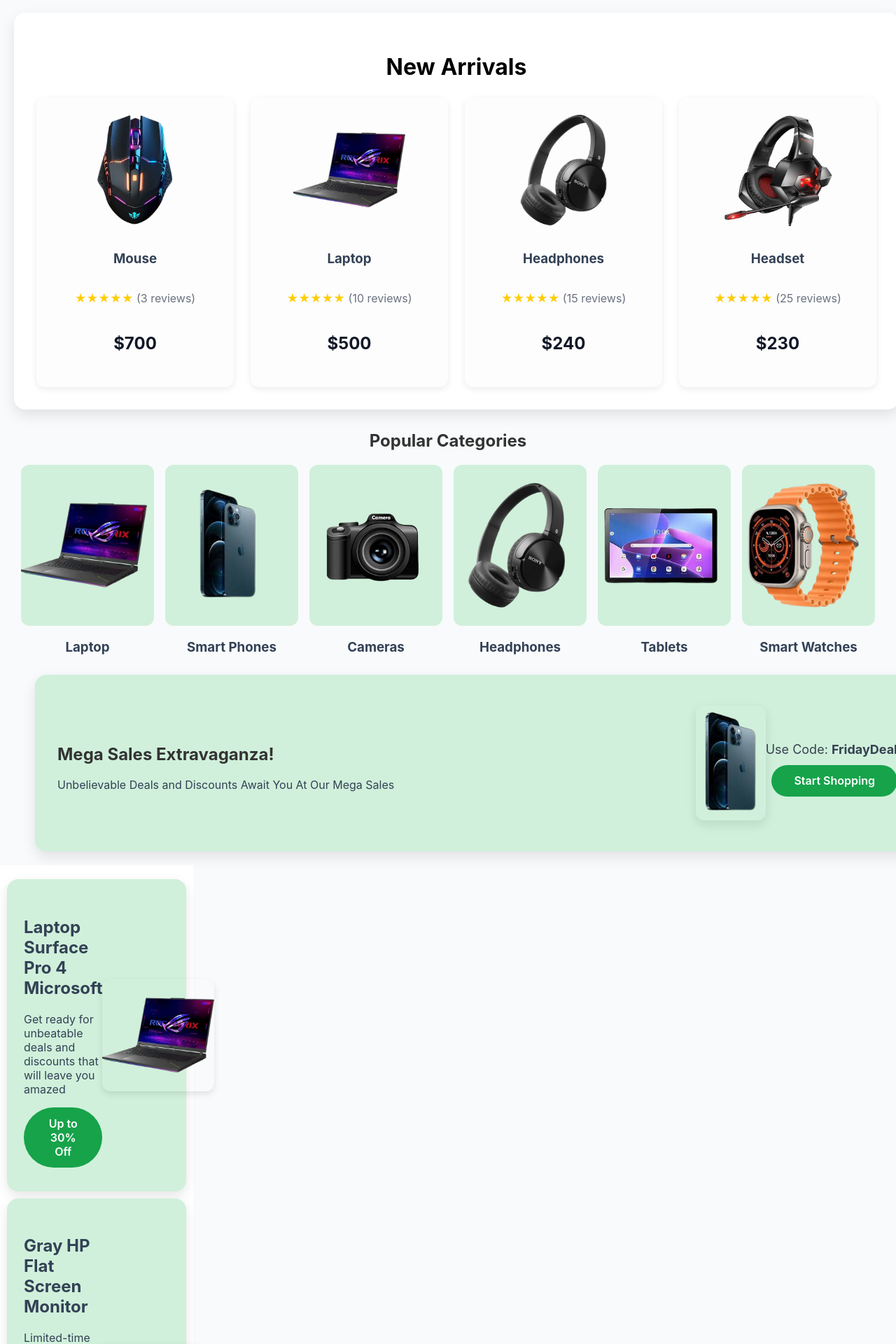
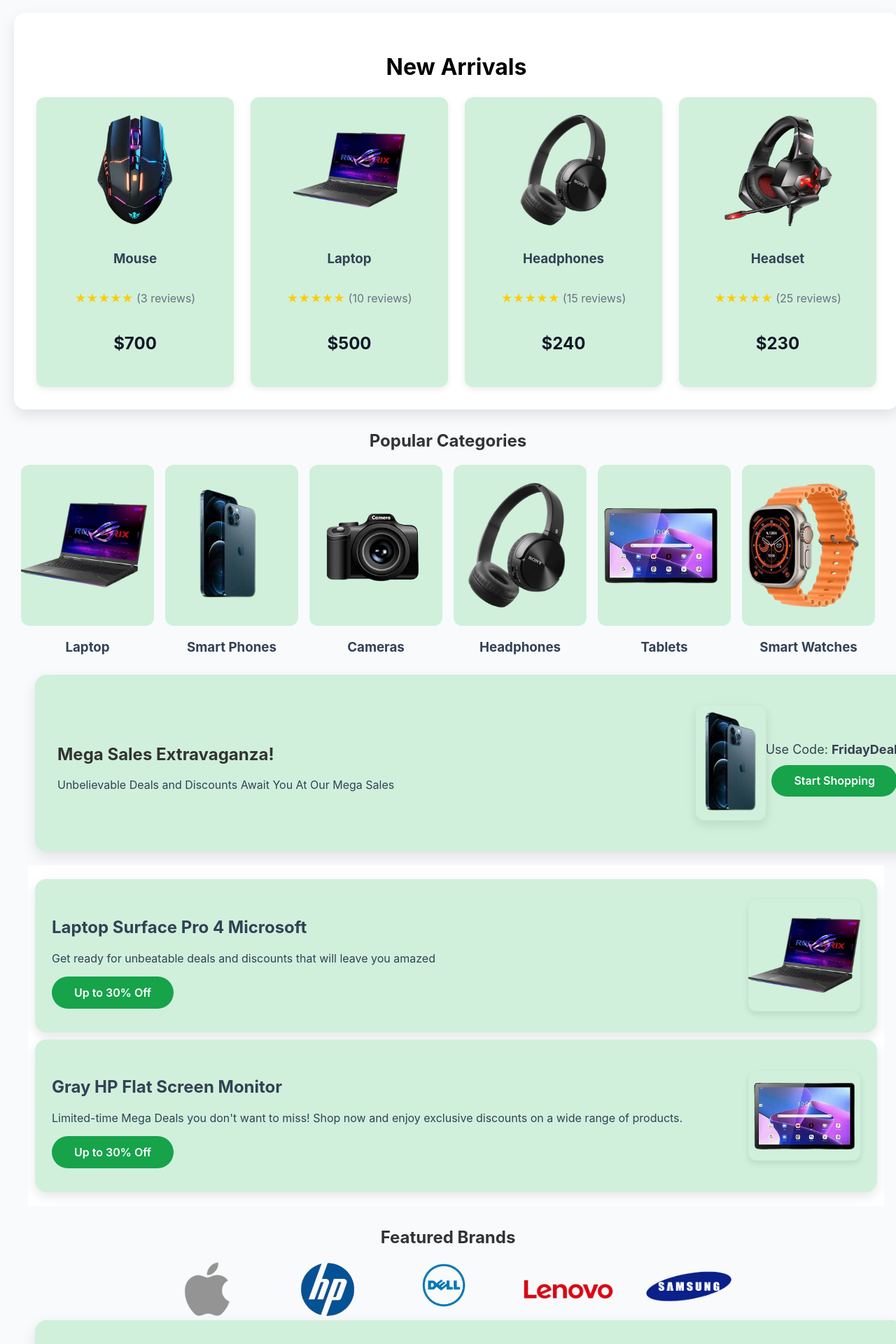
Before and after one commit to SaugatGautam100/Get-All, a React (Create React App) app in the folder getall/: page / in a window 1280 px wide. Shown: the part 820-2740 px from the top of the page at 70% size. Built offline with nearby package versions, Linux system fonts and the light colour scheme.

Commit message:
changes in css

```diff
--- a/getall/src/App.css
+++ b/getall/src/App.css
@@ -1476,9 +1476,10 @@
 }
 
 .offers {
-  width: 20%;
-  background: white;
-  padding: 10px;
+    width: 94%;
+    background: white;
+    padding: 10px;
+    margin-left: 40px;
 }
 
 .offers div {
@@ -1738,7 +1739,7 @@
 
         /* Product Card (individual products within category) */
         .product-card {
-            background-color: #fdfdfd;
+            background-color: var(--background);
             border-radius: 12px;
             box-shadow: 0 3px 10px rgba(0, 0, 0, 0.08);
             overflow: hidden;
```
Also changed, not shown: getall/src/App.js (line endings or trailing spaces).
